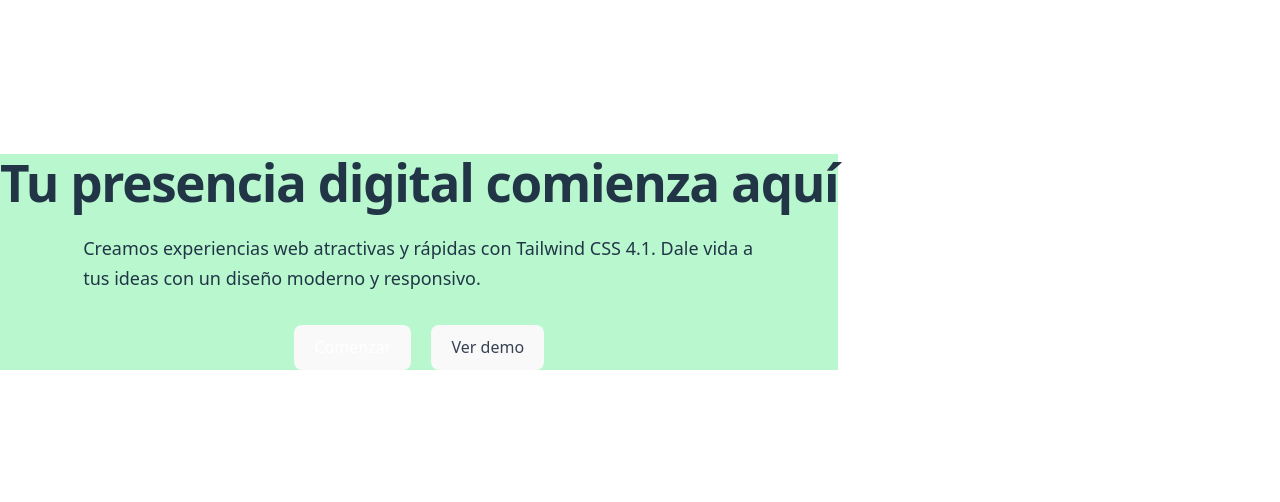
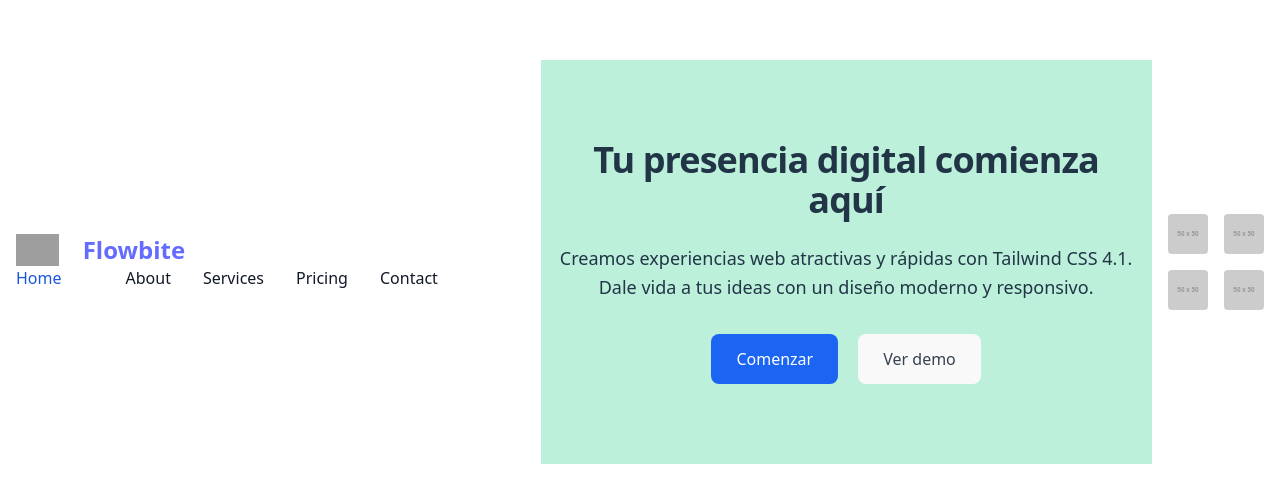
Before and after one commit to S1rGreeN/landing, a website built with Vite: page index.html in a window 1280 px wide. Shown: the part 138-640 px from the top of the page. Built offline with nearby package versions, Linux system fonts and the light colour scheme; grey boxes are pictures that could not be loaded; placeholder pictures from the web are drawn by us.

Commit message:
implementacion tailwind y flowbite (responsive design)

```diff
--- a/index.html
+++ b/index.html
@@ -7,12 +7,53 @@
   <meta name="viewport" content="width=device-width, initial-scale=1.0" />
   <script src="https://cdn.jsdelivr.net/npm/@tailwindcss/browser@4"></script>
   <title>landing</title>
+  <link href="https://cdn.jsdelivr.net/npm/flowbite@3.1.2/dist/flowbite.min.css" rel="stylesheet" />
+
 </head>
 
 <body>
+  <header>
+
+
+<nav class="bg-white border-gray-200 dark:bg-gray-900">
+  <div class="max-w-screen-xl flex flex-wrap items-center justify-between mx-auto p-4">
+    <a href="https://flowbite.com/" class="flex items-center space-x-3 rtl:space-x-reverse">
+        <img src="https://flowbite.com/docs/images/logo.svg" class="h-8" alt="Flowbite Logo" />
+        <span class="self-center text-2xl font-semibold whitespace-nowrap dark:text-white">Flowbite</span>
+    </a>
+    <button data-collapse-toggle="navbar-default" type="button" class="inline-flex items-center p-2 w-10 h-10 justify-center text-sm text-gray-500 rounded-lg md:hidden hover:bg-gray-100 focus:outline-none focus:ring-2 focus:ring-gray-200 dark:text-gray-400 dark:hover:bg-gray-700 dark:focus:ring-gray-600" aria-controls="navbar-default" aria-expanded="false">
+        <span class="sr-only">Open main menu</span>
+        <svg class="w-5 h-5" aria-hidden="true" xmlns="http://www.w3.org/2000/svg" fill="none" viewBox="0 0 17 14">
+            <path stroke="currentColor" stroke-linecap="round" stroke-linejoin="round" stroke-width="2" d="M1 1h15M1 7h15M1 13h15"/>
+        </svg>
+    </button>
+    <div class="hidden w-full md:block md:w-auto" id="navbar-default">
+      <ul class="font-medium flex flex-col p-4 md:p-0 mt-4 border border-gray-100 rounded-lg bg-gray-50 md:flex-row md:space-x-8 rtl:space-x-reverse md:mt-0 md:border-0 md:bg-white dark:bg-gray-800 md:dark:bg-gray-900 dark:border-gray-700">
+        <li>
+          <a href="#" class="block py-2 px-3 text-white bg-blue-700 rounded-sm md:bg-transparent md:text-blue-700 md:p-0 dark:text-white md:dark:text-blue-500" aria-current="page">Home</a>
+        </li>
+        <li>
+          <a href="#" class="block py-2 px-3 text-gray-900 rounded-sm hover:bg-gray-100 md:hover:bg-transparent md:border-0 md:hover:text-blue-700 md:p-0 dark:text-white md:dark:hover:text-blue-500 dark:hover:bg-gray-700 dark:hover:text-white md:dark:hover:bg-transparent">About</a>
+        </li>
+        <li>
+          <a href="#" class="block py-2 px-3 text-gray-900 rounded-sm hover:bg-gray-100 md:hover:bg-transparent md:border-0 md:hover:text-blue-700 md:p-0 dark:text-white md:dark:hover:text-blue-500 dark:hover:bg-gray-700 dark:hover:text-white md:dark:hover:bg-transparent">Services</a>
+        </li>
+        <li>
+          <a href="#" class="block py-2 px-3 text-gray-900 rounded-sm hover:bg-gray-100 md:hover:bg-transparent md:border-0 md:hover:text-blue-700 md:p-0 dark:text-white md:dark:hover:text-blue-500 dark:hover:bg-gray-700 dark:hover:text-white md:dark:hover:bg-transparent">Pricing</a>
+        </li>
+        <li>
+          <a href="#" class="block py-2 px-3 text-gray-900 rounded-sm hover:bg-gray-100 md:hover:bg-transparent md:border-0 md:hover:text-blue-700 md:p-0 dark:text-white md:dark:hover:text-blue-500 dark:hover:bg-gray-700 dark:hover:text-white md:dark:hover:bg-transparent">Contact</a>
+        </li>
+      </ul>
+    </div>
+  </div>
+</nav>
+
+  </header>
+
 
   <main class="bg-green-200">
-    <div id="container-01" class="dark:bg-gray-900">
+    <div id="container-01" class=" mx-auto px-4 py-20  text-center dark:bg-gray-800">
       <h1 class="text-4xl font-extrabold tracking-tight dark:text-white">Tu presencia digital comienza aquí</h1>
       <p class="mt-6 text-lg leading-relaxed dark:text-gray-300 max-w-2xl mx-auto">Creamos experiencias web atractivas y rápidas con Tailwind CSS 4.1. Dale vida a tus ideas con un diseño moderno
         y responsivo.</p>
@@ -21,7 +62,19 @@
         <button id="demo" class="inline-block px-6 py-3 border dark:border-gray-600 dark:text-white text-gray-700 rounded-lg">Ver demo</button>
       </div>
     </div>
+
   </main>
+  <section class="bg-white dark:bg-gray-900">
+     <div id="container-03" class=" px-4 py-8 mx-auto sm:max-w-md">
+         <div id="container-04" class="grid grid-cols-2 gap-4">
+             <img src="https://placehold.co/50" alt="Imagen 1" class="w-full h-auto rounded">
+             <img src="https://placehold.co/50" alt="Imagen 2" class="w-full h-auto rounded">
+             <img src="https://placehold.co/50" alt="Imagen 3" class="w-full h-auto rounded">
+             <img src="https://placehold.co/50" alt="Imagen 4" class="w-full h-auto rounded">
+         </div>
+     </div>
+ </section>
+ <script src="https://cdn.jsdelivr.net/npm/flowbite@3.1.2/dist/flowbite.min.js"></script>
 </body>
 
 </html>
```
